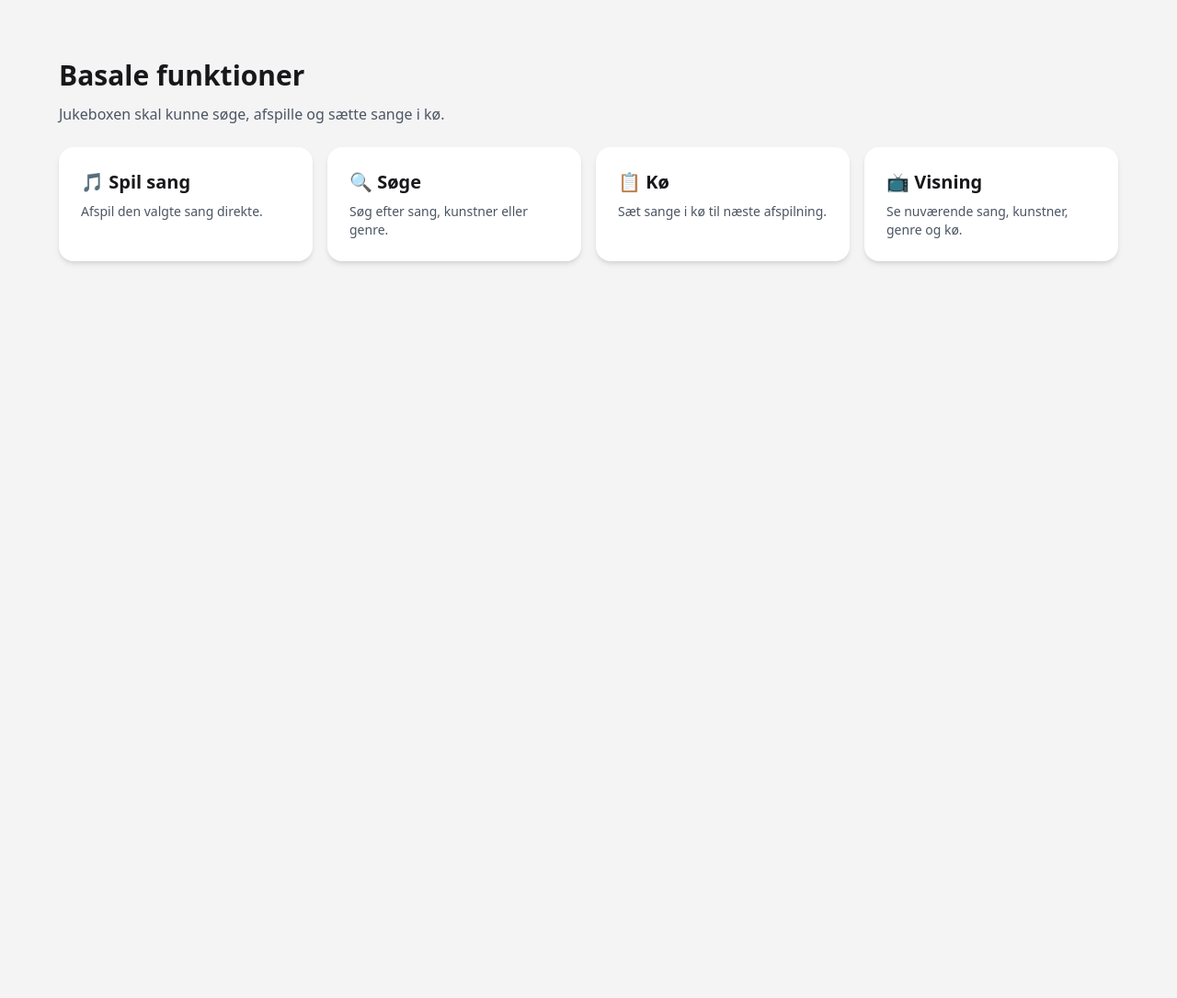
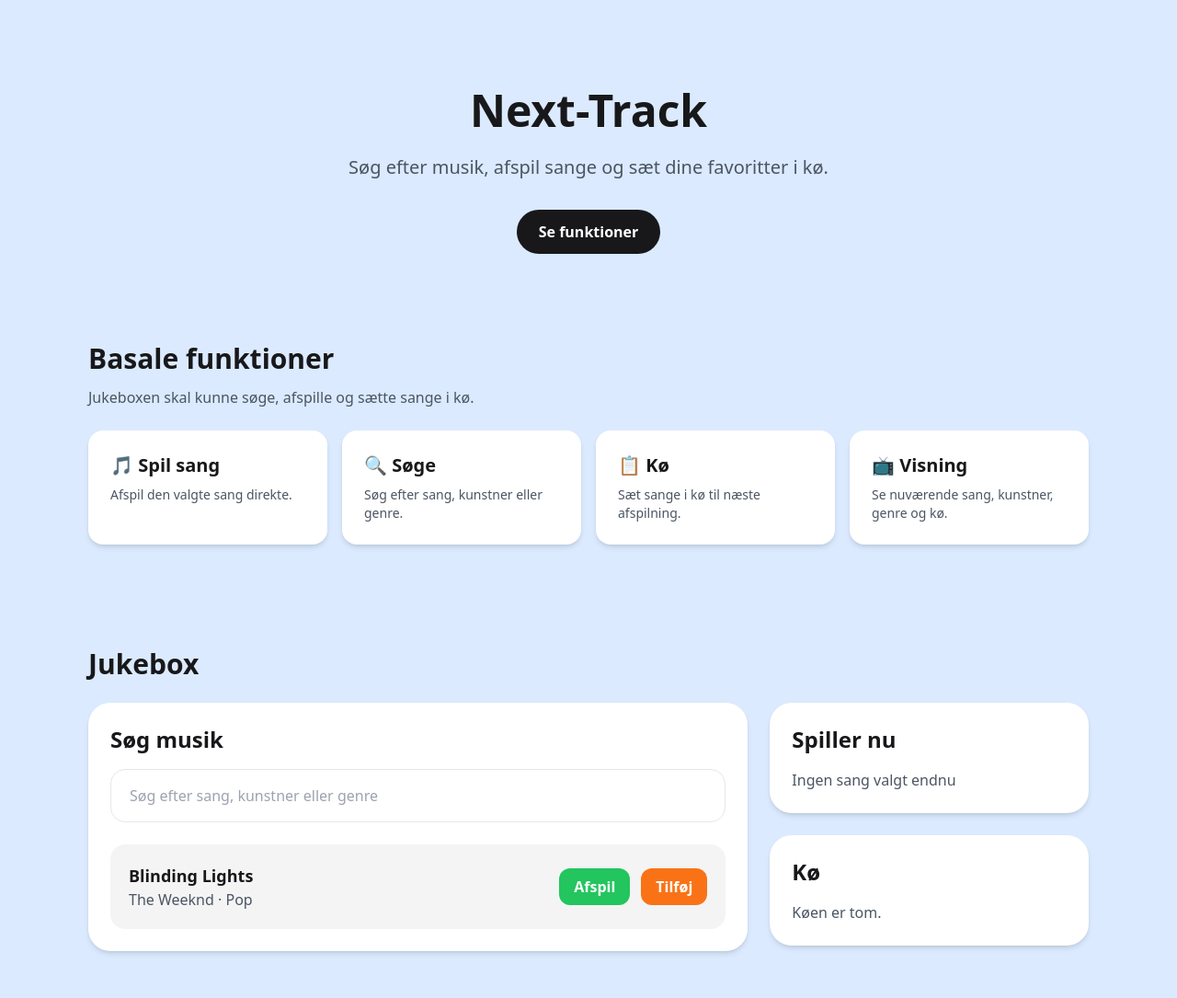
Before and after one commit to ahmad01-git/SemesterProjekt-ITA-F26V, a website: page frontend/index.html in a window 1280 px wide. Shown: the whole page at 92% size. Before the commit the page ends 800 px from the top, so only its background shows below. Drawn offline with nearby package versions, Linux system fonts and the light colour scheme.

Commit message:
Added more html

```diff
--- a/frontend/index.html
+++ b/frontend/index.html
@@ -16,10 +16,28 @@
   </script>
 </head>
 
-<body class="bg-zinc-100 text-zinc-900 font-sans p-8">
+<body class="bg-blue-100 text-zinc-900 font-sans p-8">
 
-  <section class="glass rounded-3xl p-8 mb-8">
+  <header class="max-w-6xl mx-auto px-8 py-16 text-center">
+
+
+    <h1 class="text-5xl font-black mb-6">
+      Next-Track
+    </h1>
+
+    <p class="text-gray-600 text-xl max-w-2xl mx-auto mb-8">
+      Søg efter musik, afspil sange og sæt dine favoritter i kø.
+    </p>
+
+    <a href="#funktioner"
+      class="inline-block bg-zinc-900 text-white px-6 py-3 rounded-full font-bold hover:bg-zinc-700 transition">
+      Se funktioner
+    </a>
+  </header>
+
+  <section id="funktioner" class="max-w-6xl mx-auto rounded-3xl p-8 mb-8">
     <h2 class="text-3xl font-bold mb-3">Basale funktioner</h2>
+
     <p class="text-gray-600 mb-6">
       Jukeboxen skal kunne søge, afspille og sætte sange i kø.
     </p>
@@ -47,11 +65,57 @@
       </div>
 
     </div>
+  </section>
 
+  <section class="max-w-6xl mx-auto px-8 py-12">
+  <h2 class="text-3xl font-bold mb-6">Jukebox</h2>
+
+  <div class="grid lg:grid-cols-3 gap-6">
+
+    <div class="lg:col-span-2 bg-white rounded-3xl p-6 shadow-md">
+      <h3 class="text-2xl font-bold mb-4">Søg musik</h3>
+
+      <input
+        type="text"
+        placeholder="Søg efter sang, kunstner eller genre"
+        class="w-full rounded-2xl border border-gray-200 px-5 py-4 mb-6 outline-none focus:ring-2 focus:ring-zinc-900"
+      >
+
+      <div class="space-y-4">
+        <div class="bg-zinc-100 rounded-2xl p-5 flex justify-between items-center">
+          <div>
+            <h4 class="font-bold text-lg">Blinding Lights</h4>
+            <p class="text-gray-600">The Weeknd · Pop</p>
+          </div>
+
+          <div class="flex gap-3">
+            <button class="bg-green-500 text-white px-4 py-2 rounded-xl font-bold">
+              Afspil
+            </button>
+            <button class="bg-orange-500 text-white px-4 py-2 rounded-xl font-bold">
+              Tilføj
+            </button>
+          </div>
+        </div>
+      </div>
+    </div>
+
+    <div class="space-y-6">
+      <div class="bg-white rounded-3xl p-6 shadow-md">
+        <h3 class="text-2xl font-bold mb-4">Spiller nu</h3>
+        <p class="text-gray-600">Ingen sang valgt endnu</p>
+      </div>
+
+      <div class="bg-white rounded-3xl p-6 shadow-md">
+        <h3 class="text-2xl font-bold mb-4">Kø</h3>
+        <p class="text-gray-600">Køen er tom.</p>
+      </div>
+    </div>
 
   </div>
 </section>
 
 </body>
+</body>
 
 </html>
```
Also changed, not shown: backend/server.js (+10 -0 lines). Lines whose indentation alone changed are shown as unchanged.
